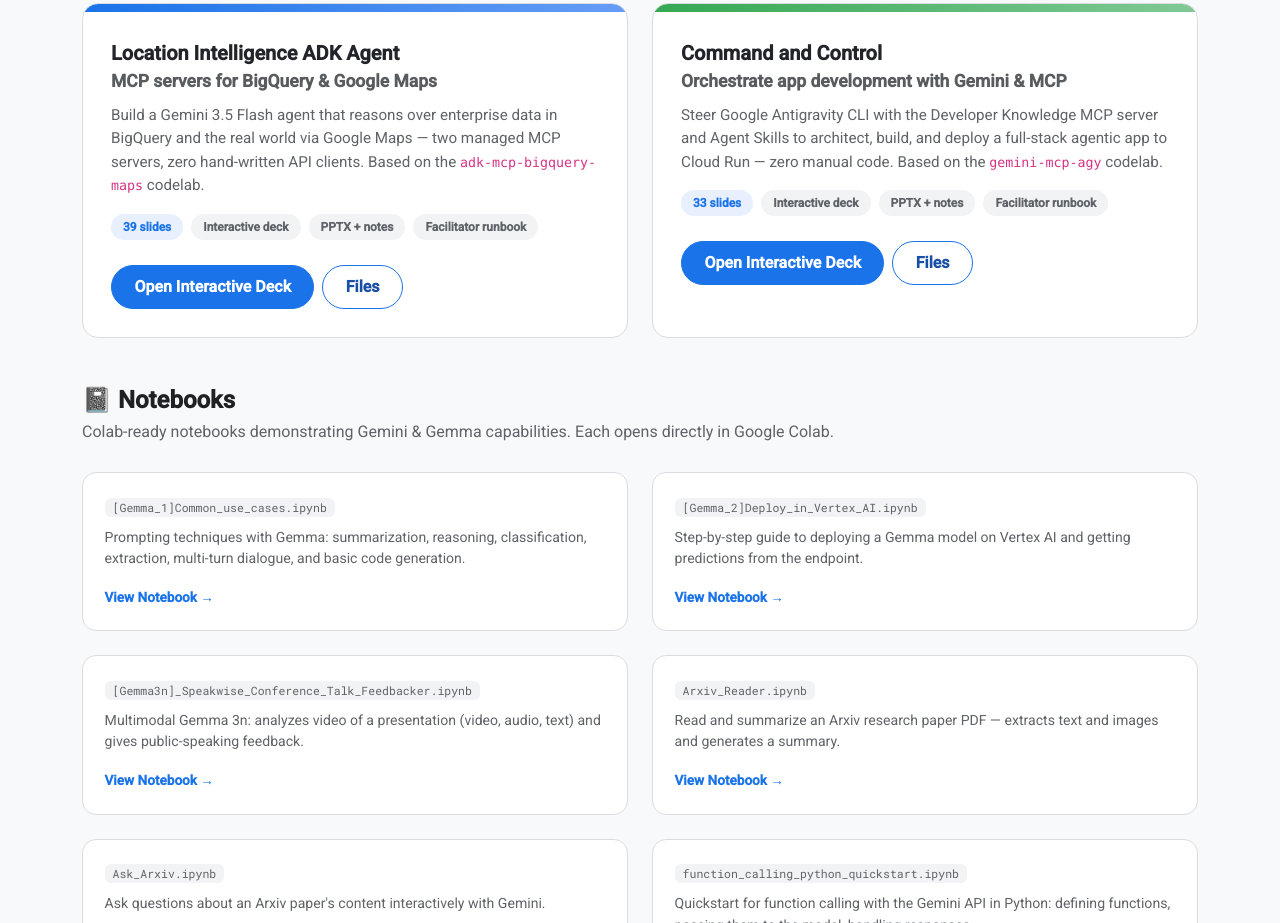
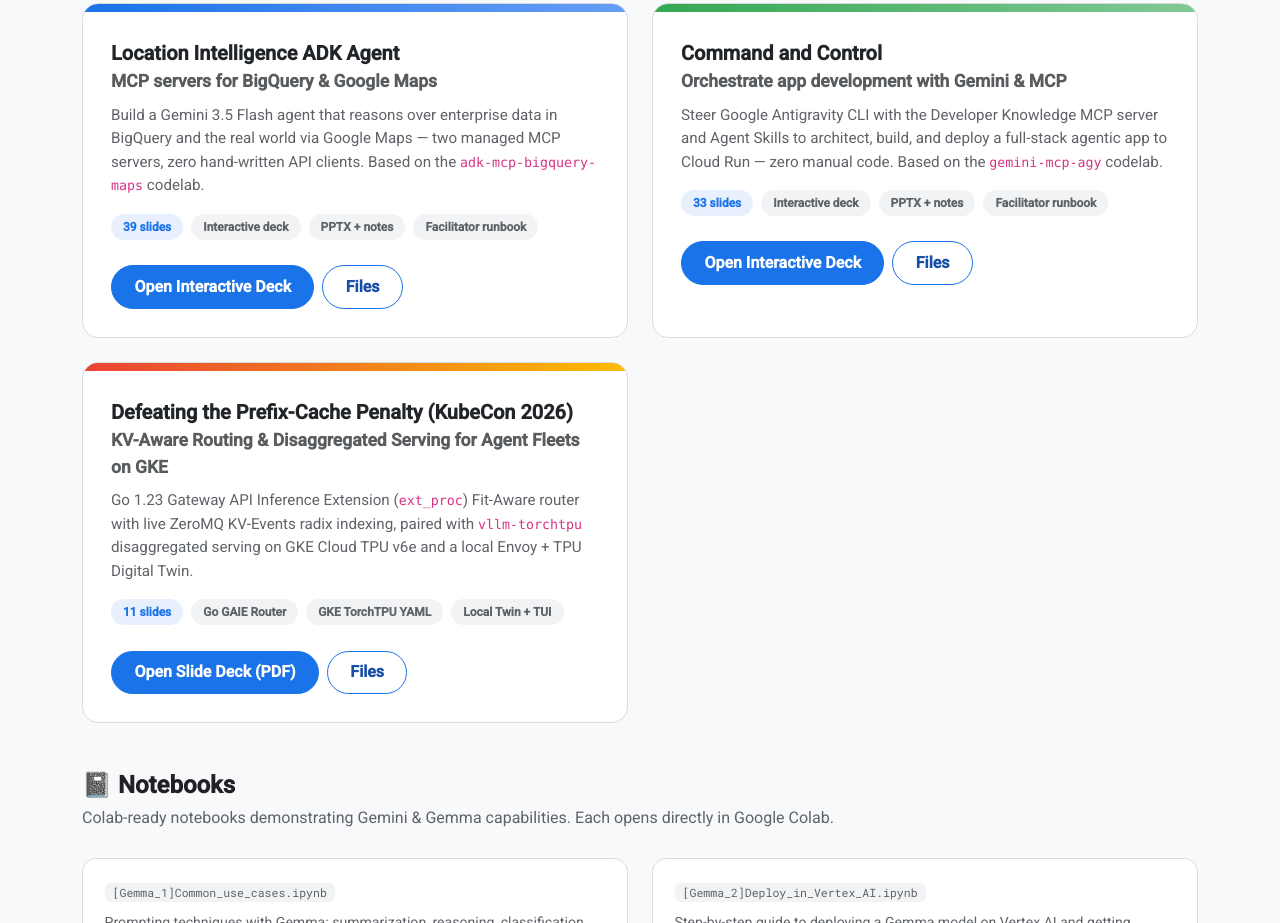
Before and after one commit to rabimba/GDE-ML-Artifacts, a plain HTML site: page index.html in a window 1280 px wide. Shown: the part 503-1426 px from the top of the page. Drawn offline with nearby package versions, Linux system fonts and the light colour scheme; a web font is replaced by a local one.

Commit message:
Add KubeCon26 FleetKV card to root GitHub Pages index.html

```diff
--- a/index.html
+++ b/index.html
@@ -106,6 +106,7 @@
         .workshop-card .wc-top { height: 8px; }
         .wc-blue .wc-top { background: linear-gradient(90deg, var(--g-blue), #669DF6); }
         .wc-green .wc-top { background: linear-gradient(90deg, var(--g-green), #81C995); }
+        .wc-red .wc-top { background: linear-gradient(90deg, var(--g-red), var(--g-yellow)); }
         .workshop-card .card-body { padding: 1.75rem; }
         .workshop-card h5 {
             font-weight: 700;
@@ -229,6 +230,23 @@
                         </div>
                         <a href="Command-and-Control-Gemini-MCP-Workshop/index.html" class="btn btn-g btn-g-blue">Open Interactive Deck</a>
                         <a href="https://github.com/rabimba/GDE-ML-Artifacts/tree/main/Command-and-Control-Gemini-MCP-Workshop" class="btn btn-g btn-g-outline ms-1">Files</a>
+                    </div>
+                </div>
+            </div>
+            <div class="col-md-6">
+                <div class="card workshop-card wc-red">
+                    <div class="wc-top"></div>
+                    <div class="card-body">
+                        <h5>Defeating the Prefix-Cache Penalty (KubeCon 2026)<br/><small class="text-muted">KV-Aware Routing &amp; Disaggregated Serving for Agent Fleets on GKE</small></h5>
+                        <p class="card-text">Go 1.23 Gateway API Inference Extension (<code>ext_proc</code>) Fit-Aware router with live ZeroMQ KV-Events radix indexing, paired with <code>vllm-torchtpu</code> disaggregated serving on GKE Cloud TPU v6e and a local Envoy + TPU Digital Twin.</p>
+                        <div class="pill-row">
+                            <span class="pill pill-hi">11 slides</span>
+                            <span class="pill">Go GAIE Router</span>
+                            <span class="pill">GKE TorchTPU YAML</span>
+                            <span class="pill">Local Twin + TUI</span>
+                        </div>
+                        <a href="KubeCon26/slides/KubeCon26-FleetKV-GKE.pdf" class="btn btn-g btn-g-blue">Open Slide Deck (PDF)</a>
+                        <a href="https://github.com/rabimba/GDE-ML-Artifacts/tree/main/KubeCon26" class="btn btn-g btn-g-outline ms-1">Files</a>
                     </div>
                 </div>
             </div>
```
